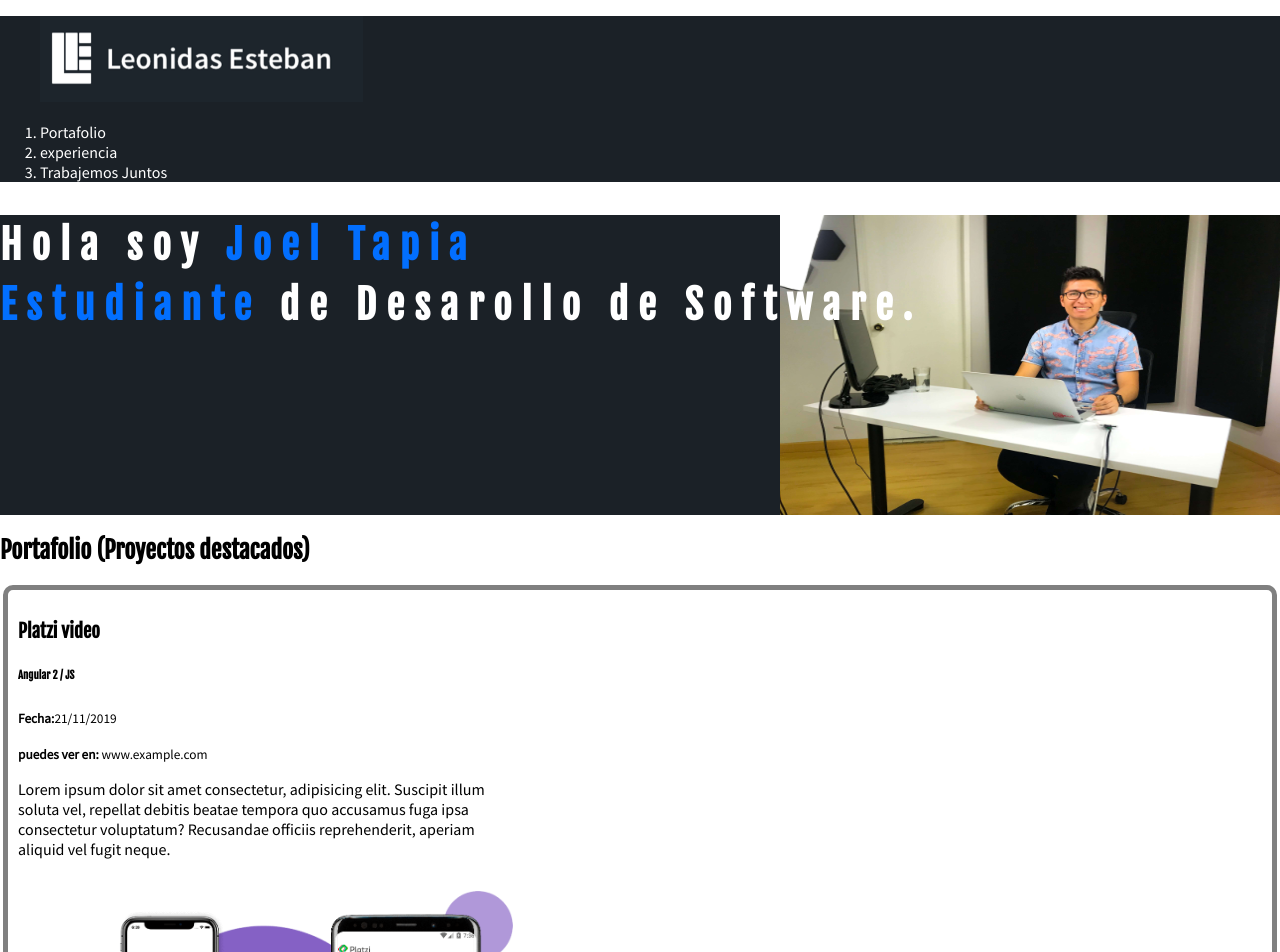
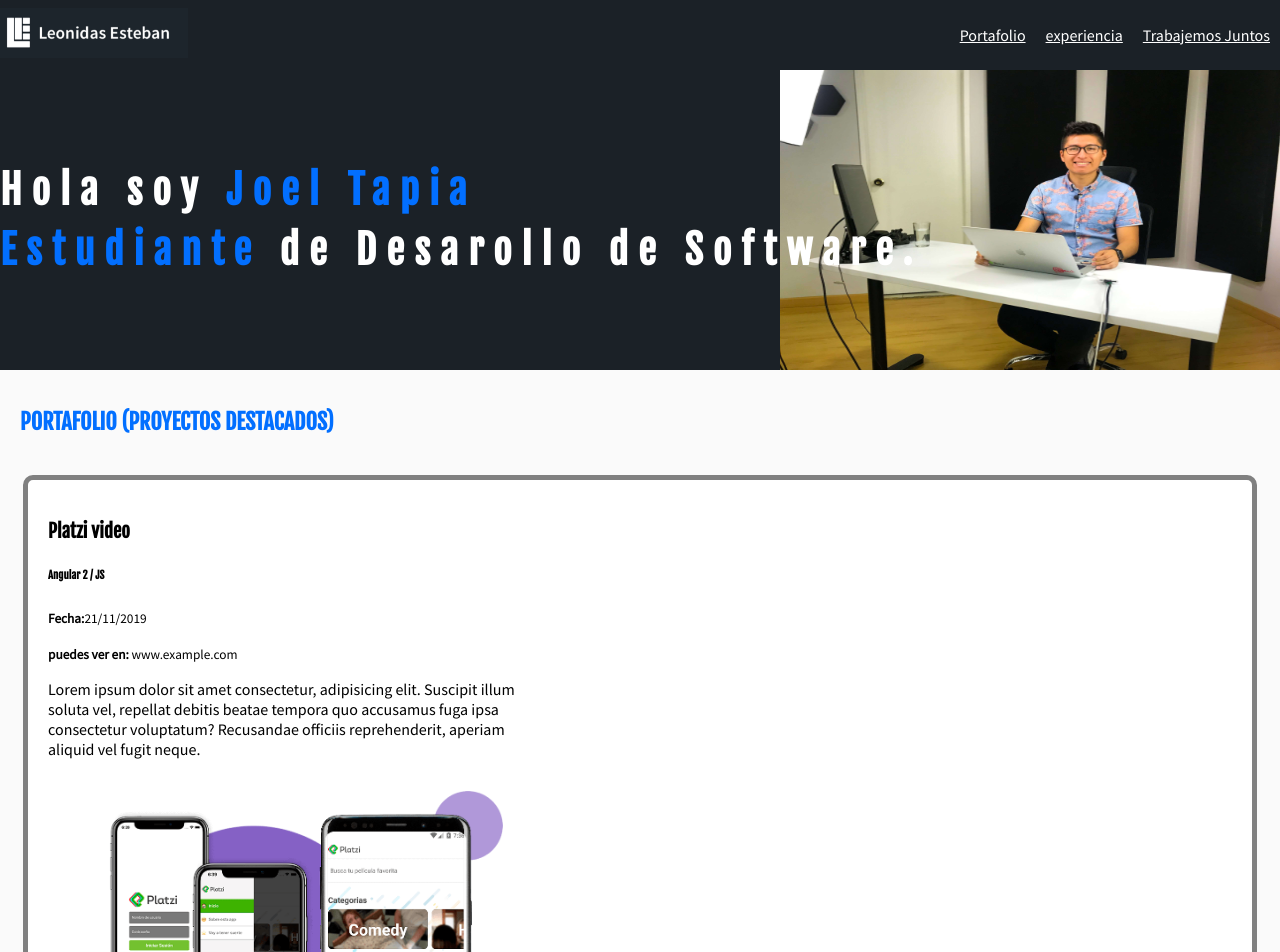
Before and after one commit to JoelTapia99/Basico_, a plain HTML site: page index.html in a window 1280 px wide. Shown: the top 952 px of the page. Drawn offline with Linux system fonts and the light colour scheme.

Commit message:
mas estilizado con css

```diff
--- /dev/null
+++ b/css/footer.css
@@ -0,0 +1,13 @@
+.footer {
+    display: flex;
+    background-color: #1b2127;
+    color: white;
+    align-items: center;
+    justify-content: space-between;
+
+}
+
+.footer img{
+    vertical-align: middle;
+
+}
--- /dev/null
+++ b/css/navbar.css
@@ -0,0 +1,43 @@
+/* codigo de la navbar */
+
+figure{
+    margin: 0;
+}
+
+.header{
+    display: flex;
+    background-color: #1b2127; /* fondo de cierto color */
+    color: white; /* color de la letra */
+    text-decoration: none;
+    justify-content: space-between;
+    height: 70px;
+    align-items: center;
+
+}
+
+.menu {
+    height: inherit; /* hereda sus propiedad a sus hijos */
+}
+ol, ul {
+    margin: 0;
+    padding: 0;
+    list-style: none; /* elimina el numero */
+}
+
+.header ol {
+    display: flex;
+    height: inherit; /* hace que erede la propiedad a sus hijos */
+
+}
+.header ol li {
+    display: flex;
+    height: inherit;
+}
+
+.header a {
+    display: flex;
+    color:white;
+    height: inherit;
+    align-items: center;
+    padding: 0 10px;
+}
--- /dev/null
+++ b/css/portafolio.css
@@ -0,0 +1,45 @@
+.porfolio {
+
+    background-color: #fafafa;
+    padding: 20px;
+}
+
+.project {
+    border: 5px solid grey;
+    border-radius: 10px;
+    margin: 3px; /* la separacion que hay entre el elemento a otros elementos*/
+    /* padding: 10px;  es la separacion de adentro hacia afuera del elemento */
+    /*box-sizing: border-box;  sirve para que la dimension de la caja no exeda lo establesido */
+  /* border-top: 10px solid red;       /*tamaño,tipo, color(borde superior) */
+  /* border-right: 10px solid green;   /*tamaño,tipo, color(borde derecho)*/
+  /* border-left: 10px solid red;      /*tamaño,tipo, color(borde isquierdo)*/
+  /* border-bottom: 10px solid red;    /*tamaño,tipo, color(borde inferior)*/
+  /* border-style: solid; */
+    /*border-color:blue */
+    /*si quiero afectar a solo un borde lo puedo hacer:
+    border-top-color: red;
+    border-top-width: 10px; */
+    margin-bottom: 15px;
+    padding: 20px;
+    background: white;
+    display: flex;
+
+}
+
+h2{
+    color: #026fff;
+    text-transform: uppercase;
+   /*  font-weight: bold;  combierte la fuente en negrita*/
+   font-size: 22px;
+   margin-bottom: 40px;
+}
+
+.project-details{
+    width: 500px;
+
+}
+
+.project-imageContainer{
+    width: 500px;
+
+}
--- a/css/style.css
+++ b/css/style.css
@@ -3,25 +3,17 @@ Selectores
 declaraciones
 propiedades
 valores*/
-/*-------------------------------------header-------------------------------------*/
 
-.header{
-    background-color: #1b2127; /* fondo de cierto color */
-    color: white; /* color de la letra */
-}
-
-.header a {
-    color:white;
-    text-decoration: none;
-}
 /*-------------------------------------hero-------------------------------------*/
 .hero{
+    display: flex;
     height: 300px;
     background-image: url('../imagenes/hero.jpg'); /* Se coloca una imagen como fondo */
     background-size: 500px 300px;   /* tamaño del contenedor */
     background-repeat: no-repeat;   /* no se repite la imagen de fonde */
     background-position-x: right;   /* alineación de  la imagen de fondo */
     background-color: #1b2127;      /* color de fondo */
+    align-items: center;
 }
 
 /*-------------------------------------portafolio-------------------------------------*/
@@ -38,6 +30,7 @@ h1{
     letter-spacing: 10px; /*espacio entre cada letra*/
     line-height: 1.5em; /*espacio entre lineas*/
     color: white;
+    margin: 0;
     /* text-transform: capitalize; */ /*si tu letras son mayusculas o minusculas*/
     /* text-decoration: underline; */ /*decorador de texto como subrayado, color, tachado, etc*/
 }
@@ -45,36 +38,27 @@ h1 strong {
     color: #026fff;
 }
 
-.project {
-    border: 5px solid grey;
-    border-radius: 10px;
-    margin: 3px; /* la separacion que hay entre el elemento a otros elementos*/
-    padding: 10px; /* es la separacion de adentro hacia afuera del elemento */
-    box-sizing: border-box; /* sirve para que la dimension de la caja no exeda lo establesido */
-  /* border-top: 10px solid red;       /*tamaño,tipo, color(borde superior) */
-  /* border-right: 10px solid green;   /*tamaño,tipo, color(borde derecho)*/
-  /* border-left: 10px solid red;      /*tamaño,tipo, color(borde isquierdo)*/
-  /* border-bottom: 10px solid red;    /*tamaño,tipo, color(borde inferior)*/
-  /* border-style: solid; */
-    /*border-color:blue */
-    /*si quiero afectar a solo un borde lo puedo hacer:
-    border-top-color: red;
-    border-top-width: 10px; */
 
-}
 
-.project-details{
-    width: 500px;
-
-}
-
-.project-imageContainer{
-    width: 500px;
-
-}
 
 
 body{
     font-family: 'Source Sans Pro', sans-serif;
     margin: 0;
 }
+
+/*
+para la propiedad flex;
+
+.fex{
+    display: flex;
+    fex-wrap: wrap; hace que cundo yo no entren en la pantalla se coloquen en la fila de abajo
+    justify-content: center; alineamiento de los elementos
+    justify-content: space-between; espaciado entre los elementos, ecxepto el primero y ultimo
+    justify-content: space-evenly; espaciado entre los elementos
+    flex-direction: column; se alinea por columna
+    align-items: center;
+
+
+
+*/
--- a/index.html
+++ b/index.html
@@ -11,15 +11,17 @@
     <!--hoja de fuentes de google-->
     <link href="https://fonts.googleapis.com/css?family=Fjalla+One|Source+Sans+Pro&display=swap" rel="stylesheet">
     <link rel="stylesheet" href="css/style.css">
+    <link rel="stylesheet" href="./css/navbar.css">
+    <link rel="stylesheet" href="./css/footer.css">
+    <link rel="stylesheet" href="./css/portafolio.css">
 
 
 </head>
 
 <body>
     <header class="header">
-        <div>
         <figure>
-                <img src="imagenes/logo.png" alt="logo principal de la pagina" />
+            <img src="imagenes/logo.png" height="50" alt="logo principal de la pagina" />
         </figure>
         <nav class="menu">
             <ol>
@@ -34,7 +36,6 @@
                 </li>
             </ol>
         </nav>
-        </div>
     </header>
 
     <section class="hero">
@@ -87,7 +88,14 @@
             <button>Eviar</button>
         </form>
     </section>
-    <footer class="footer">footer</footer>
+    <footer class="footer">
+        <div>
+            <p>Curso de desaroolo web online 2019 <img src="./imagenes/platzi.png" width="80px" alt="platzi"> </p>
+        </div>
+        <div>
+            <p> creditos de la pagina </p>
+        </div>
+    </footer>
 
 </body>
 
```
Also changed, not shown: imagenes/platzi.png (added). Lines whose indentation alone changed are shown as unchanged.
